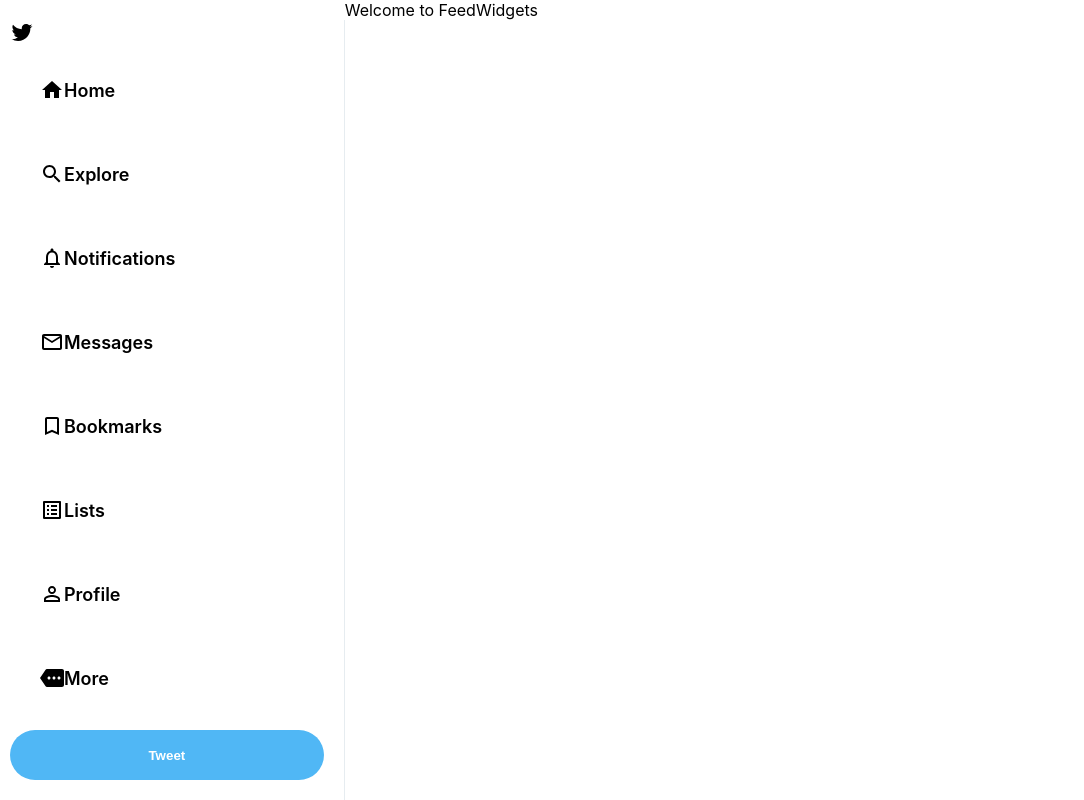
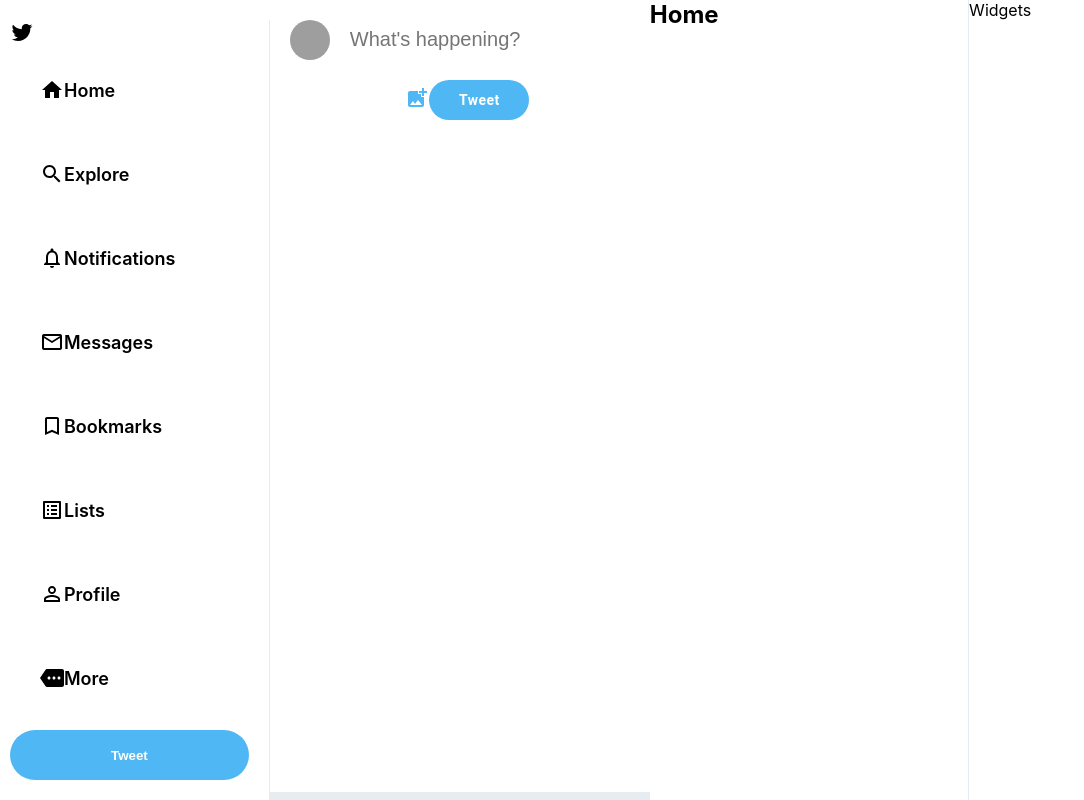
Before and after one commit to akanshamore/twitter-clone, a React (Create React App) app in the folder frontend/: page / in a window 1280 px wide. Shown: the whole page, without its empty margins (0-1084 px from the left). Built offline with nearby package versions, Linux system fonts and the light colour scheme; no server answers; sample sign-in values are in the browser's storage; grey boxes are pictures that could not be loaded.

Commit message:
Created Tweet Box

```diff
--- a/frontend/src/pages/Feed/Feed.css
+++ b/frontend/src/pages/Feed/Feed.css
@@ -0,0 +1,24 @@
+.feed {
+    flex: 0.4;
+    border-right: 1px solid var(--twitter-background);
+    min-width: fit-content;
+    overflow-y: scroll;
+}
+
+.feed::-webkit-scrollbar {
+    display: none;
+}
+
+.feed__header {
+    position: sticky;
+    top: 0;
+    background-color: white;
+    z-index: 100;
+    border: 1px solid var(--twitter-background);
+    padding: 15px 20px;
+}
+
+.feed__header>h2 {
+    font-size: 20px;
+    font-weight: 800;
+}
--- a/frontend/src/pages/Feed/Feed.js
+++ b/frontend/src/pages/Feed/Feed.js
@@ -5,7 +5,12 @@
 
 
     return (
-        <div>Welcome to Feed</div>
+        <div className="feed">
+            <div className="feed_header">
+                <h2>Home</h2>
+            </div>
+
+        </div>
 
 
     )
--- /dev/null
+++ b/frontend/src/pages/Feed/TweetBox/TweetBox.css
@@ -0,0 +1,87 @@
+.tweetBox {
+
+    padding-bottom: 10px;
+    border-bottom: 8px solid var(--twitter-background);
+    padding-right: 10px;
+
+
+
+}
+
+
+.tweetBox>form {
+
+
+    display: flex;
+    flex-direction: column;
+
+}
+
+.tweetBox_input {
+
+
+    padding: 20px;
+
+    display: flex;
+    align-items: center;
+
+}
+
+.tweetBox_input>input {
+
+
+    flex: 1;
+    margin-left: 15px;
+    font-size: 20px;
+    border: none;
+    margin-top: 0;
+}
+
+
+.tweetBox_imageInput {
+
+
+    border: none;
+    padding: 5px 20px;
+
+
+}
+
+
+.imageIcon_tweetButton {
+
+
+    display: flex;
+    justify-content: center;
+    align-items: center;
+
+}
+
+
+.tweetBox_tweetButton {
+
+    background-color: var(--twitter-color) !important;
+    border: none;
+    color: white !important;
+    font-weight: 700 !important;
+    text-transform: inherit !important;
+    border-radius: 50px !important;
+    width: 100px;
+    height: 40px !important;
+
+
+}
+
+
+.imageIcon {
+
+    color: var(--twitter-color);
+    padding-left: 25px;
+
+}
+
+.imageInput {
+
+    display: none;
+
+}
--- /dev/null
+++ b/frontend/src/pages/Feed/TweetBox/TweetBox.js
@@ -0,0 +1,48 @@
+import { Avatar, Button } from "@mui/material";
+import React, { useState } from "react";
+import AddPhotoAlternateIcon from "@mui/icons-material/AddPhotoAlternate";
+import "./TweetBox.css";
+
+
+const TweetBox = () => {
+    const [post, setPost] = useState("")
+    const [imageURL, setImageURL] = useState("")
+
+    const handleTweet = (e) => {
+
+        e.preventDefault();
+        console.log(post);
+    }
+    return (
+
+
+        <div className="tweetBox">
+            <form onSubmit={handleTweet}>
+
+                <div className="tweetBox_input">
+                    <Avatar src="https://cdn.pixabay.com/photo/2016/08/08/09/17/avatar-1577909_960_720.png" />
+                    <input
+                        type="text"
+                        placeholder="What's happening?"
+                        onChange={(e) => setPost(e.target.value)}
+                    />
+                </div>
+                <div className="imageIcon_tweetButton">
+                    <label htmlFor="image" className="imageIcon">
+
+
+                        <AddPhotoAlternateIcon />
+                    </label>
+                    <input type="file" id="image" className="imageInput" />
+                    <Button className="tweetBox_tweetButton" type="submit">
+                        Tweet
+                    </Button>
+
+
+                </div>
+            </form>
+        </div>
+    )
+}
+
+export default TweetBox;
--- a/frontend/src/pages/Home.js
+++ b/frontend/src/pages/Home.js
@@ -6,6 +6,7 @@
 import { useAuthState } from "react-firebase-hooks/auth";
 import { signOut } from 'firebase/auth';
 import { Outlet } from 'react-router-dom';
+import TweetBox from './Feed/TweetBox/TweetBox';
 
 
 const Home = () => {
@@ -21,6 +22,7 @@
         <div className='app'>
 
             <Sidebar handleLogout={handleLogout} user={user} />
+            <TweetBox />
             <Outlet />
             <Widgets />
         </div>
```
